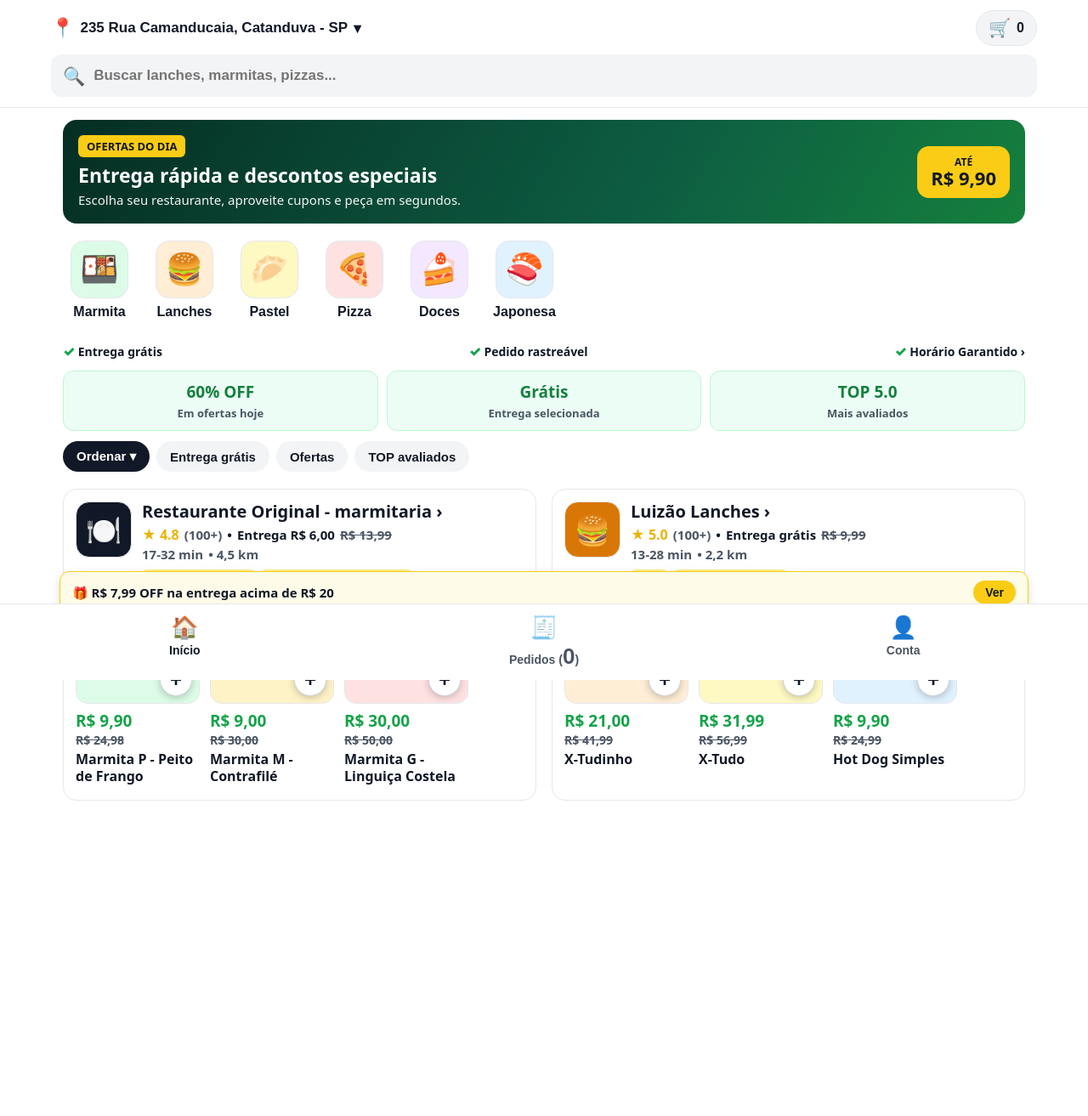
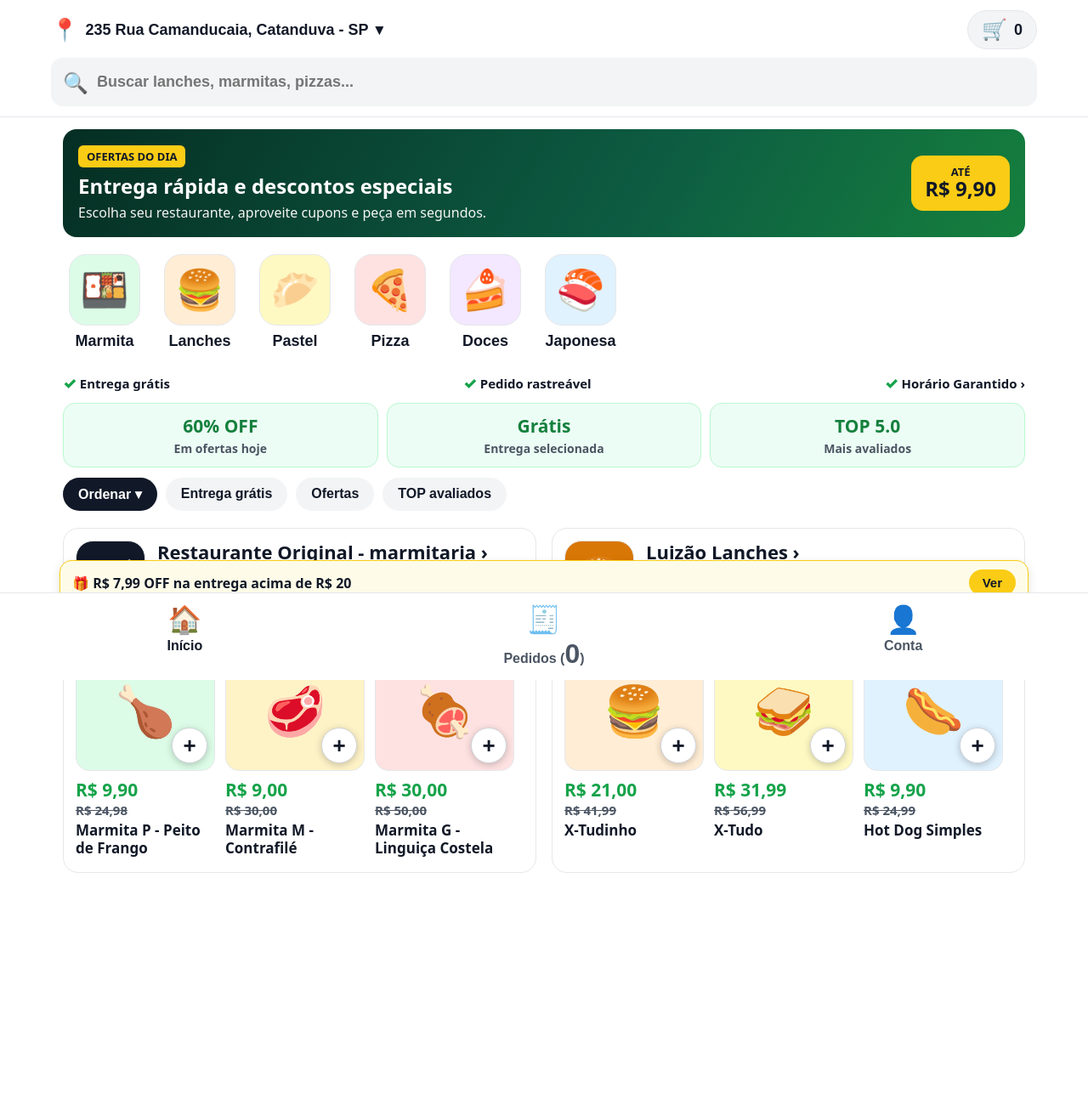
Before and after one commit to marcoslimasousa9-create/rotasabor, a Flask app: page /cliente in a window 1280 px wide. Shown: the whole page at 85% size. Before the commit the page ends 942 px from the top, so only its background shows below. Run offline with Flask 3, Linux system fonts and the light colour scheme; data that the repository does not hold is empty.

Commit message:
Update app_cliente.html

```diff
--- a/templates/app_cliente.html
+++ b/templates/app_cliente.html
@@ -34,10 +34,10 @@
     html, body {
       margin: 0;
       font-family: system-ui, -apple-system, BlinkMacSystemFont, "Segoe UI", Roboto, sans-serif;
-      font-size: 17px;
+      font-size: 18px;
       background: var(--bg);
       color: var(--text);
-      padding-bottom: 124px;
+      padding-bottom: 136px;
     }
 
     .topbar {
@@ -67,11 +67,11 @@
       border: none;
       padding: 4px 0;
       color: var(--text);
-      font-size: 17px;
+      font-size: 18px;
       font-weight: 900;
       display: flex;
       align-items: center;
-      gap: 7px;
+      gap: 8px;
       cursor: pointer;
       max-width: 74%;
       overflow: hidden;
@@ -79,42 +79,42 @@
       white-space: nowrap;
     }
 
-    .addr-btn span:first-child { font-size: 22px; }
+    .addr-btn span:first-child { font-size: 26px; }
 
     .cart-top-btn {
       background: var(--surface-soft);
       border: 1.5px solid var(--border);
       color: var(--text);
       border-radius: 999px;
-      padding: 8px 14px;
-      font-size: 16px;
+      padding: 8px 16px;
+      font-size: 18px;
       font-weight: 900;
       cursor: pointer;
       display: inline-flex;
       align-items: center;
-      gap: 7px;
+      gap: 8px;
       flex-shrink: 0;
     }
 
-    .cart-top-btn span:first-child { font-size: 21px; }
+    .cart-top-btn span:first-child { font-size: 24px; }
 
     .search-input-wrap {
       display: flex;
       align-items: center;
       gap: 10px;
       background: var(--surface-soft);
-      border-radius: 12px;
-      padding: 11px 14px;
+      border-radius: 14px;
+      padding: 12px 14px;
     }
 
-    .search-input-wrap span { font-size: 21px; }
+    .search-input-wrap span { font-size: 24px; }
 
     .search-input-wrap input {
       width: 100%;
       border: none;
       background: transparent;
       color: var(--text);
-      font-size: 17px;
+      font-size: 18px;
       font-weight: 600;
       outline: none;
       padding: 0;
@@ -150,8 +150,8 @@
       text-transform: uppercase;
     }
 
-    .hero-title { margin: 0; font-size: 23px; font-weight: 900; line-height: 1.15; }
-    .hero-sub { margin-top: 6px; font-size: 15px; opacity: 0.95; }
+    .hero-title { margin: 0; font-size: 24px; font-weight: 900; line-height: 1.15; }
+    .hero-sub { margin-top: 6px; font-size: 16px; opacity: 0.95; }
 
     .hero-badge-box {
       background: var(--yellow);
@@ -178,16 +178,16 @@
       background: transparent;
       border: none;
       color: var(--text);
-      min-width: 86px;
+      min-width: 98px;
       display: flex;
       flex-direction: column;
       align-items: center;
-      gap: 7px;
+      gap: 8px;
       cursor: pointer;
       padding: 6px;
-      border-radius: 14px;
+      border-radius: 16px;
       flex-shrink: 0;
-      font-size: 16px;
+      font-size: 18px;
       font-weight: 800;
     }
 
@@ -198,13 +198,13 @@
     }
 
     .cat-thumb {
-      width: 68px;
-      height: 68px;
-      border-radius: 16px;
+      width: 84px;
+      height: 84px;
+      border-radius: 20px;
       display: flex;
       align-items: center;
       justify-content: center;
-      font-size: 36px;
+      font-size: 46px;
       border: 1.5px solid var(--border);
     }
 
@@ -214,12 +214,12 @@
       justify-content: space-between;
       gap: 8px;
       flex-wrap: wrap;
-      font-size: 14px;
+      font-size: 15px;
       font-weight: 800;
       margin-bottom: 12px;
     }
 
-    .benefits-strip span { color: var(--green); font-weight: 900; font-size: 16px; }
+    .benefits-strip span { color: var(--green); font-weight: 900; font-size: 18px; }
 
     .coupon-cards-row {
       display: grid;
@@ -231,18 +231,18 @@
     .coupon-box {
       background: var(--surface-mint);
       border: 1.5px solid #bbf7d0;
-      border-radius: 12px;
-      padding: 11px 8px;
+      border-radius: 14px;
+      padding: 12px 8px;
       text-align: center;
       cursor: pointer;
     }
 
-    .coupon-off { font-size: 19px; font-weight: 900; color: #15803d; }
-    .coupon-sub { font-size: 13px; color: var(--muted); font-weight: 800; margin-top: 3px; }
+    .coupon-off { font-size: 21px; font-weight: 900; color: #15803d; }
+    .coupon-sub { font-size: 14px; color: var(--muted); font-weight: 800; margin-top: 3px; }
 
     .filter-pills {
       display: flex;
-      gap: 8px;
+      gap: 10px;
       overflow-x: auto;
       padding-bottom: 8px;
       margin-bottom: 12px;
@@ -255,8 +255,8 @@
       border: none;
       color: var(--text);
       border-radius: 999px;
-      padding: 9px 16px;
-      font-size: 15px;
+      padding: 10px 18px;
+      font-size: 16px;
       font-weight: 800;
       white-space: nowrap;
       cursor: pointer;
@@ -284,46 +284,46 @@
     .store-block {
       background: var(--surface);
       border: 1.5px solid var(--border);
-      border-radius: 16px;
+      border-radius: 18px;
       padding: 14px;
       min-width: 0;
     }
 
     .store-header-row {
       display: flex;
-      gap: 12px;
+      gap: 14px;
       align-items: flex-start;
       cursor: pointer;
       margin-bottom: 12px;
     }
 
     .store-avatar {
-      width: 66px;
-      height: 66px;
-      border-radius: 16px;
+      width: 82px;
+      height: 82px;
+      border-radius: 20px;
       display: flex;
       align-items: center;
       justify-content: center;
-      font-size: 34px;
+      font-size: 44px;
       font-weight: 900;
       color: #ffffff;
       border: 1.5px solid var(--border);
       flex-shrink: 0;
     }
 
-    .store-title { margin: 0; font-size: 20px; font-weight: 900; color: var(--text); line-height: 1.2; }
+    .store-title { margin: 0; font-size: 22px; font-weight: 900; color: var(--text); line-height: 1.2; }
     .store-rating-line {
       display: flex;
       align-items: center;
       gap: 6px;
       flex-wrap: wrap;
-      font-size: 15px;
+      font-size: 16px;
       margin-top: 4px;
       font-weight: 800;
     }
 
-    .star-txt { color: #eab308; font-weight: 900; font-size: 16px; }
-    .muted-txt { color: var(--muted); font-weight: 700; font-size: 15px; }
+    .star-txt { color: #eab308; font-weight: 900; font-size: 19px; }
+    .muted-txt { color: var(--muted); font-weight: 700; font-size: 16px; }
     .strike-price { text-decoration: line-through; color: var(--muted); font-weight: 700; }
 
     .promo-tags-row {
@@ -336,10 +336,10 @@
     .tag-yellow {
       background: var(--yellow-soft);
       color: #111827;
-      font-size: 13px;
+      font-size: 14px;
       font-weight: 900;
-      padding: 3px 9px;
-      border-radius: 6px;
+      padding: 4px 10px;
+      border-radius: 7px;
     }
 
     .prod-carousel {
@@ -352,56 +352,56 @@
     .prod-carousel::-webkit-scrollbar { display: none; }
 
     .mini-prod-card {
-      width: 146px;
+      width: 164px;
       flex-shrink: 0;
     }
 
     .mini-img-wrap {
       position: relative;
-      width: 146px;
-      height: 122px;
-      border-radius: 14px;
+      width: 164px;
+      height: 144px;
+      border-radius: 16px;
       overflow: hidden;
       border: 1.5px solid var(--border);
       display: flex;
       align-items: center;
       justify-content: center;
-      font-size: 48px;
+      font-size: 58px;
     }
 
     .off-badge {
       position: absolute;
-      top: 7px;
-      left: 7px;
+      top: 8px;
+      left: 8px;
       background: var(--yellow);
       color: #111827;
-      font-size: 12px;
+      font-size: 13px;
       font-weight: 900;
-      padding: 3px 8px;
-      border-radius: 6px;
+      padding: 4px 9px;
+      border-radius: 7px;
     }
 
     .plus-circle {
       position: absolute;
       right: 8px;
       bottom: 8px;
-      width: 38px;
-      height: 38px;
+      width: 42px;
+      height: 42px;
       border-radius: 999px;
       border: 1.5px solid #d1d5db;
       background: #ffffff;
       color: #111827;
-      font-size: 24px;
+      font-size: 26px;
       font-weight: 900;
       line-height: 1;
       cursor: pointer;
       box-shadow: 0 2px 8px rgba(0, 0, 0, 0.22);
     }
 
-    .mini-price { font-size: 19px; font-weight: 900; color: var(--green); margin-top: 7px; }
-    .mini-old { font-size: 14px; color: var(--muted); text-decoration: line-through; font-weight: 700; }
+    .mini-price { font-size: 21px; font-weight: 900; color: var(--green); margin-top: 8px; }
+    .mini-old { font-size: 15px; color: var(--muted); text-decoration: line-through; font-weight: 700; }
     .mini-name {
-      font-size: 16px;
+      font-size: 17px;
       font-weight: 800;
       color: var(--text);
       margin-top: 3px;
@@ -545,7 +545,7 @@
       color: var(--text);
       border-radius: 12px;
       padding: 12px 14px;
-      font-size: 17px;
+      font-size: 18px;
       font-weight: 600;
     }
 
@@ -566,20 +566,20 @@
       position: fixed;
       left: 12px;
       right: 12px;
-      bottom: 78px;
+      bottom: 88px;
       max-width: 1140px;
       margin: 0 auto;
       z-index: 25;
       background: var(--surface-warm);
       border: 1.5px solid var(--yellow);
-      border-radius: 12px;
+      border-radius: 14px;
       padding: 10px 14px;
       display: flex;
       align-items: center;
       justify-content: space-between;
       gap: 10px;
       box-shadow: 0 4px 12px rgba(0, 0, 0, 0.12);
-      font-size: 15px;
+      font-size: 16px;
       font-weight: 900;
     }
 
@@ -600,7 +600,7 @@
       background: transparent;
       border: none;
       color: var(--muted);
-      font-size: 14px;
+      font-size: 16px;
       font-weight: 800;
       padding: 4px;
       cursor: pointer;
@@ -610,19 +610,19 @@
       gap: 3px;
     }
 
-    .b-nav-btn span:first-child { font-size: 26px; }
+    .b-nav-btn span:first-child { font-size: 32px; }
     .b-nav-btn.active { color: #111827; font-weight: 900; }
 
     .toast {
       position: fixed;
-      top: 112px;
+      top: 118px;
       left: 50%;
       transform: translateX(-50%);
       background: #111827;
       color: #ffffff;
       padding: 12px 18px;
       border-radius: 12px;
-      font-size: 16px;
+      font-size: 17px;
       font-weight: 900;
       z-index: 60;
       display: none;
@@ -666,8 +666,8 @@
             <div class="hero-sub">Escolha seu restaurante, aproveite cupons e peça em segundos.</div>
           </div>
           <div class="hero-badge-box">
-            <div style="font-size:12px;">ATÉ</div>
-            <div style="font-size:22px;">R$ 9,90</div>
+            <div style="font-size:13px;">ATÉ</div>
+            <div style="font-size:24px;">R$ 9,90</div>
           </div>
         </div>
 
@@ -781,7 +781,7 @@
 
   <div class="floating-promo-bar" id="floatingPromoBar">
     <span>🎁 R$ 7,99 OFF na entrega acima de R$ 20</span>
-    <button class="f-pill active" style="padding:6px 14px;font-size:14px;background:var(--yellow);color:#111827;" type="button" onclick="applyQuickFilter('free')">Ver</button>
+    <button class="f-pill active" style="padding:7px 16px;font-size:15px;background:var(--yellow);color:#111827;" type="button" onclick="applyQuickFilter('free')">Ver</button>
   </div>
 
   <nav class="bottom-bar">
@@ -1034,7 +1034,7 @@
         </div>
 
         <div class="detail-store-card">
-          <div style="display:flex;gap:12px;align-items:center;">
+          <div style="display:flex;gap:14px;align-items:center;">
             <div class="store-avatar" style="background:${st.logoBg || "#111827"};">${st.logoEmoji || "🍽️"}</div>
             <div style="flex:1;min-width:0;">
               <h2 class="store-title">${st.name} ›</h2>
@@ -1073,7 +1073,7 @@
           ${filteredItems.map((it) => `
             <div class="menu-row-item">
               <div style="flex:1;min-width:0;">
-                <div style="font-size:18px;font-weight:900;">${it.name}</div>
+                <div style="font-size:19px;font-weight:900;">${it.name}</div>
                 <div class="muted-txt" style="margin-top:3px;">${it.desc || ""}</div>
                 <div style="margin-top:8px;display:flex;align-items:center;gap:8px;flex-wrap:wrap;">
                   <span class="mini-price" style="margin:0;">${brl(it.price)}</span>
@@ -1174,12 +1174,12 @@
       box.innerHTML = cart.map((it, i) => `
         <div style="display:flex;justify-content:space-between;align-items:center;gap:10px;padding:10px 0;border-bottom:1.5px solid var(--border);">
           <div>
-            <div style="font-size:18px;font-weight:900;">${it.name}</div>
+            <div style="font-size:19px;font-weight:900;">${it.name}</div>
             <div class="muted-txt">${brl(it.price)} cada</div>
           </div>
           <div style="display:flex;align-items:center;gap:10px;">
             <button class="f-pill" type="button" onclick="changeQty(${i}, -1)">-</button>
-            <strong style="font-size:18px;">${it.qty}</strong>
+            <strong style="font-size:19px;">${it.qty}</strong>
             <button class="f-pill" type="button" onclick="changeQty(${i}, 1)">+</button>
           </div>
         </div>
@@ -1203,11 +1203,11 @@
         box.innerHTML = list.map((o) => `
           <div class="card-box">
             <div style="display:flex;justify-content:space-between;align-items:center;gap:8px;flex-wrap:wrap;">
-              <strong style="font-size:18px;">${o.order_code || "#" + o.id} • ${o.store_name || "Estabelecimento"}</strong>
+              <strong style="font-size:19px;">${o.order_code || "#" + o.id} • ${o.store_name || "Estabelecimento"}</strong>
               <span class="tag-yellow">${o.status || "Em andamento"}</span>
             </div>
             <div class="muted-txt" style="margin-top:5px;">${o.client_address || ""}</div>
-            <div style="font-size:18px;font-weight:900;margin-top:8px;">Total: ${brl(Number(o.items_total || 0) + Number(o.delivery_fee || 0))}</div>
+            <div style="font-size:19px;font-weight:900;margin-top:8px;">Total: ${brl(Number(o.items_total || 0) + Number(o.delivery_fee || 0))}</div>
           </div>
         `).join("") || `<div class="muted-txt">Nenhum pedido recente.</div>`;
       } catch (_) {}
```
Also changed, not shown: other parts of templates/app_cliente.html (+25 -25 lines).
